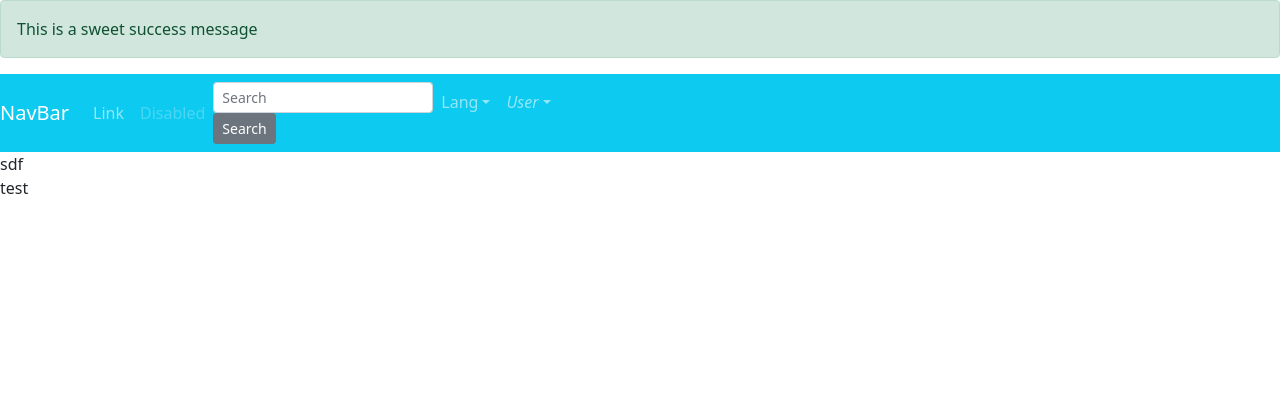
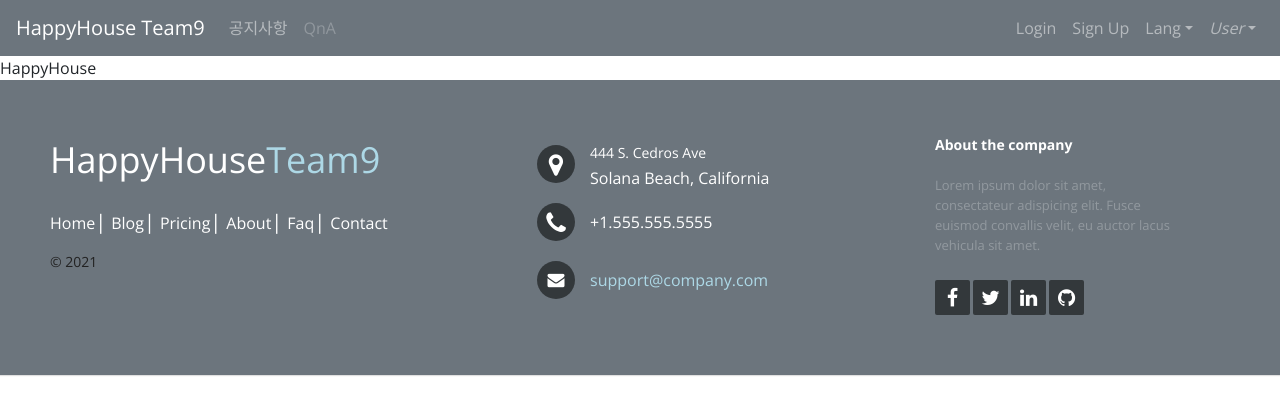
Before and after one commit to seongaeee/HappyHouse_FinalProject, a Vue app in the folder happy-house-front/: page /detail in a window 1280 px wide. Shown: the top 414 px of the page. Built offline with nearby package versions, Linux system fonts and the light colour scheme.

Commit message:
feat : Add bootstrap-vue & divide components

```diff
--- a/happy-house-front/package.json
+++ b/happy-house-front/package.json
@@ -8,8 +8,8 @@
     "lint": "vue-cli-service lint"
   },
   "dependencies": {
-    "bootstrap": "^5.0.1",
-    "bootstrap-vue": "^2.21.2",
+    "bootstrap": "^4.5.3",
+    "bootstrap-vue": "^2.19.0",
     "core-js": "^3.6.5",
     "vue": "^2.6.12",
     "vue-router": "^3.2.0",
--- a/happy-house-front/public/index.html
+++ b/happy-house-front/public/index.html
@@ -1,15 +1,27 @@
 <!DOCTYPE html>
 <html lang="">
   <head>
-    <meta charset="utf-8">
-    <meta http-equiv="X-UA-Compatible" content="IE=edge">
-    <meta name="viewport" content="width=device-width,initial-scale=1.0">
-    <link rel="icon" href="<%= BASE_URL %>favicon.ico">
+    <meta charset="utf-8" />
+    <meta http-equiv="X-UA-Compatible" content="IE=edge" />
+    <meta name="viewport" content="width=device-width, initial-scale=1, shrink-to-fit=no" />
+    <link rel="icon" href="<%= BASE_URL %>favicon.ico" />
+    <link
+      rel="stylesheet"
+      href="https://cdnjs.cloudflare.com/ajax/libs/font-awesome/5.8.2/css/all.min.css"
+    />
+    <link
+      rel="stylesheet"
+      href="https://cdnjs.cloudflare.com/ajax/libs/font-awesome/4.7.0/css/font-awesome.css"
+    />
+
     <title><%= htmlWebpackPlugin.options.title %></title>
   </head>
   <body>
     <noscript>
-      <strong>We're sorry but <%= htmlWebpackPlugin.options.title %> doesn't work properly without JavaScript enabled. Please enable it to continue.</strong>
+      <strong
+        >We're sorry but <%= htmlWebpackPlugin.options.title %> doesn't work properly without
+        JavaScript enabled. Please enable it to continue.</strong
+      >
     </noscript>
     <div id="app"></div>
     <!-- built files will be auto injected -->
--- a/happy-house-front/src/App.vue
+++ b/happy-house-front/src/App.vue
@@ -1,13 +1,13 @@
 <template>
   <div id="app">
-    <div class="alert alert-success">This is a sweet success message</div>
     <basic-header></basic-header>
-    test
     <router-view />
+    <basic-footer></basic-footer>
   </div>
 </template>
 
 <script>
+import BasicFooter from './components/footer/BasicFooter.vue';
 import BasicHeader from "./components/header/BasicHeader.vue";
 
 
@@ -15,6 +15,7 @@ import BasicHeader from "./components/header/BasicHeader.vue";
 		name: "app",
 		components: {
       BasicHeader,
+      BasicFooter,
 
 		},
 	};
--- /dev/null
+++ b/happy-house-front/src/components/footer/BasicFooter.vue
@@ -0,0 +1,260 @@
+<template>
+    <footer class="footer-distributed">
+
+      <div class="footer-left">
+
+        <h3>HappyHouse<span>Team9</span></h3>
+
+        <p class="footer-links">
+          <a href="#" class="link-1">Home</a>
+
+          <a href="#">Blog</a>
+
+          <a href="#">Pricing</a>
+
+          <a href="#">About</a>
+
+          <a href="#">Faq</a>
+
+          <a href="#">Contact</a>
+        </p>
+
+        <p class="footer-team-name">© 2021</p>
+      </div>
+
+      <div class="footer-center">
+
+        <div>
+          <i class="fa fa-map-marker"></i>
+          <p><span>444 S. Cedros Ave</span> Solana Beach, California</p>
+        </div>
+
+        <div>
+          <i class="fa fa-phone"></i>
+          <p>+1.555.555.5555</p>
+        </div>
+
+        <div>
+          <i class="fa fa-envelope"></i>
+          <p><a href="mailto:support@company.com">support@company.com</a></p>
+        </div>
+
+      </div>
+
+      <div class="footer-right">
+
+        <p class="footer-company-about">
+          <span>About the company</span>
+          Lorem ipsum dolor sit amet, consectateur adispicing elit. Fusce euismod convallis velit, eu auctor lacus vehicula sit amet.
+        </p>
+
+        <div class="footer-icons">
+
+          <a href="#"><i class="fa fa-facebook"></i></a>
+          <a href="#"><i class="fa fa-twitter"></i></a>
+          <a href="#"><i class="fa fa-linkedin"></i></a>
+          <a href="#"><i class="fa fa-github"></i></a>
+
+        </div>
+
+      </div>
+
+    </footer>
+</template>
+
+<script>
+export default {
+
+}
+</script>
+
+<style>
+@import url(https://fonts.googleapis.com/css?family=Open+Sans:400,500,300,700);
+
+* {
+  font-family: Open Sans;
+}
+
+.footer-distributed{
+  background: #6c757d;
+  box-shadow: 0 1px 1px 0 rgba(0, 0, 0, 0.12);
+  box-sizing: border-box;
+  width: 100%;
+  text-align: left;
+  font: bold 16px sans-serif;
+  padding: 55px 50px;
+}
+
+.footer-distributed .footer-left,
+.footer-distributed .footer-center,
+.footer-distributed .footer-right{
+  display: inline-block;
+  vertical-align: top;
+}
+
+/* Footer left */
+
+.footer-distributed .footer-left{
+  width: 40%;
+}
+
+/* The company logo */
+
+.footer-distributed h3{
+  color:  #ffffff;
+  font: normal 36px 'Open Sans', cursive;
+  margin: 0;
+}
+
+.footer-distributed h3 span{
+  color:  lightblue;
+}
+
+/* Footer links */
+
+.footer-distributed .footer-links{
+  color:  #ffffff;
+  margin: 20px 0 12px;
+  padding: 0;
+}
+
+.footer-distributed .footer-links a{
+  display:inline-block;
+  line-height: 1.8;
+  font-weight:400;
+  text-decoration: none;
+  color:  inherit;
+}
+
+.footer-distributed .footer-team-name{
+  color:  #222;
+  font-size: 14px;
+  font-weight: normal;
+  margin: 0;
+}
+
+/* Footer Center */
+
+.footer-distributed .footer-center{
+  width: 35%;
+}
+
+.footer-distributed .footer-center i{
+  background-color:  #33383b;
+  color: #ffffff;
+  font-size: 25px;
+  width: 38px;
+  height: 38px;
+  border-radius: 50%;
+  text-align: center;
+  line-height: 42px;
+  margin: 10px 15px;
+  vertical-align: middle;
+}
+
+.footer-distributed .footer-center i.fa-envelope{
+  font-size: 17px;
+  line-height: 38px;
+}
+
+.footer-distributed .footer-center p{
+  display: inline-block;
+  color: #ffffff;
+  font-weight:400;
+  vertical-align: middle;
+  margin:0;
+}
+
+.footer-distributed .footer-center p span{
+  display:block;
+  font-weight: normal;
+  font-size:14px;
+  line-height:2;
+}
+
+.footer-distributed .footer-center p a{
+  color:  lightblue;
+  text-decoration: none;;
+}
+
+.footer-distributed .footer-links a:before {
+  content: "|";
+  font-weight:300;
+  font-size: 20px;
+  left: 0;
+  color: #fff;
+  display: inline-block;
+  padding-right: 5px;
+}
+
+.footer-distributed .footer-links .link-1:before {
+  content: none;
+}
+
+/* Footer Right */
+
+.footer-distributed .footer-right{
+  width: 20%;
+}
+
+.footer-distributed .footer-company-about{
+  line-height: 20px;
+  color:  #92999f;
+  font-size: 13px;
+  font-weight: normal;
+  margin: 0;
+}
+
+.footer-distributed .footer-company-about span{
+  display: block;
+  color:  #ffffff;
+  font-size: 14px;
+  font-weight: bold;
+  margin-bottom: 20px;
+}
+
+.footer-distributed .footer-icons{
+  margin-top: 25px;
+}
+
+.footer-distributed .footer-icons a{
+  display: inline-block;
+  width: 35px;
+  height: 35px;
+  cursor: pointer;
+  background-color:  #33383b;
+  border-radius: 2px;
+
+  font-size: 20px;
+  color: #ffffff;
+  text-align: center;
+  line-height: 35px;
+
+  margin-right: 3px;
+  margin-bottom: 5px;
+}
+
+/* If you don't want the footer to be responsive, remove these media queries */
+
+@media (max-width: 880px) {
+
+  .footer-distributed{
+    font: bold 14px sans-serif;
+  }
+
+  .footer-distributed .footer-left,
+  .footer-distributed .footer-center,
+  .footer-distributed .footer-right{
+    display: block;
+    width: 100%;
+    margin-bottom: 40px;
+    text-align: center;
+  }
+
+  .footer-distributed .footer-center i{
+    margin-left: 0;
+  }
+
+}
+
+</style>
--- a/happy-house-front/src/components/header/BasicHeader.vue
+++ b/happy-house-front/src/components/header/BasicHeader.vue
@@ -1,7 +1,6 @@
 <template>
     <div>
         <baisc-navbar></baisc-navbar>
-        sdf
     </div>
 </template>
 
--- /dev/null
+++ b/happy-house-front/src/components/main/Main.vue
@@ -0,0 +1,13 @@
+<template>
+  <div>HappyHouse</div>
+</template>
+
+<script>
+export default {
+
+}
+</script>
+
+<style>
+
+</style>
--- a/happy-house-front/src/components/navbar/BasicNavbar.vue
+++ b/happy-house-front/src/components/navbar/BasicNavbar.vue
@@ -1,23 +1,20 @@
 <template>
   <div>
-    <b-navbar toggleable="lg" type="dark" variant="info">
-      <b-navbar-brand href="#">NavBar</b-navbar-brand>
+    <b-navbar toggleable="lg" type="dark" variant="secondary">
+      <b-navbar-brand href="#">HappyHouse Team9</b-navbar-brand>
 
       <b-navbar-toggle target="nav-collapse"></b-navbar-toggle>
 
       <b-collapse id="nav-collapse" is-nav>
         <b-navbar-nav>
-          <b-nav-item href="#">Link</b-nav-item>
-          <b-nav-item href="#" disabled>Disabled</b-nav-item>
+          <b-nav-item href="#">공지사항</b-nav-item>
+          <b-nav-item href="#" disabled>QnA</b-nav-item>
         </b-navbar-nav>
 
         <!-- Right aligned nav items -->
         <b-navbar-nav class="ml-auto">
-          <b-nav-form>
-            <b-form-input size="sm" class="mr-sm-2" placeholder="Search"></b-form-input>
-            <b-button size="sm" class="my-2 my-sm-0" type="submit">Search</b-button>
-          </b-nav-form>
-
+          <b-nav-item href="#">Login</b-nav-item>
+          <b-nav-item href="#" >Sign Up</b-nav-item>
           <b-nav-item-dropdown text="Lang" right>
             <b-dropdown-item href="#">EN</b-dropdown-item>
             <b-dropdown-item href="#">ES</b-dropdown-item>
@@ -48,5 +45,7 @@ export default {
 </script>
 
 <style>
-
+.b-navbar {
+  background-color: red;
+}
 </style>
--- /dev/null
+++ b/happy-house-front/src/components/result/Detail.vue
@@ -0,0 +1,13 @@
+<template>
+  <div>HappyHouse</div>
+</template>
+
+<script>
+export default {
+
+}
+</script>
+
+<style>
+
+</style>
--- /dev/null
+++ b/happy-house-front/src/components/result/Result.vue
@@ -0,0 +1,13 @@
+<template>
+  <div>HappyHouse</div>
+</template>
+
+<script>
+export default {
+
+}
+</script>
+
+<style>
+
+</style>
--- a/happy-house-front/src/main.js
+++ b/happy-house-front/src/main.js
@@ -1,7 +1,7 @@
-import Vue from "vue";
 import App from "./App.vue";
 import router from "./router";
 import store from "./store";
+import Vue from "vue";
 import { BootstrapVue, IconsPlugin } from "bootstrap-vue";
 
 Vue.use(BootstrapVue);
--- a/happy-house-front/src/router/index.js
+++ b/happy-house-front/src/router/index.js
@@ -1,9 +1,15 @@
 import Vue from "vue";
 import VueRouter from "vue-router";
+import Main from "../components/main/Main.vue";
+import Result from "../components/result/Result.vue";
+import Detail from "../components/result/Detail.vue";
 
 Vue.use(VueRouter);
 
 const routes = [
+  { path: "/", component: Main },
+  { path: "/result", component: Result },
+  { path: "/detail",component: Detail },
 
 ];
 
```
Also changed, not shown: 1 other file (tests, documents, lock files or other folders).
